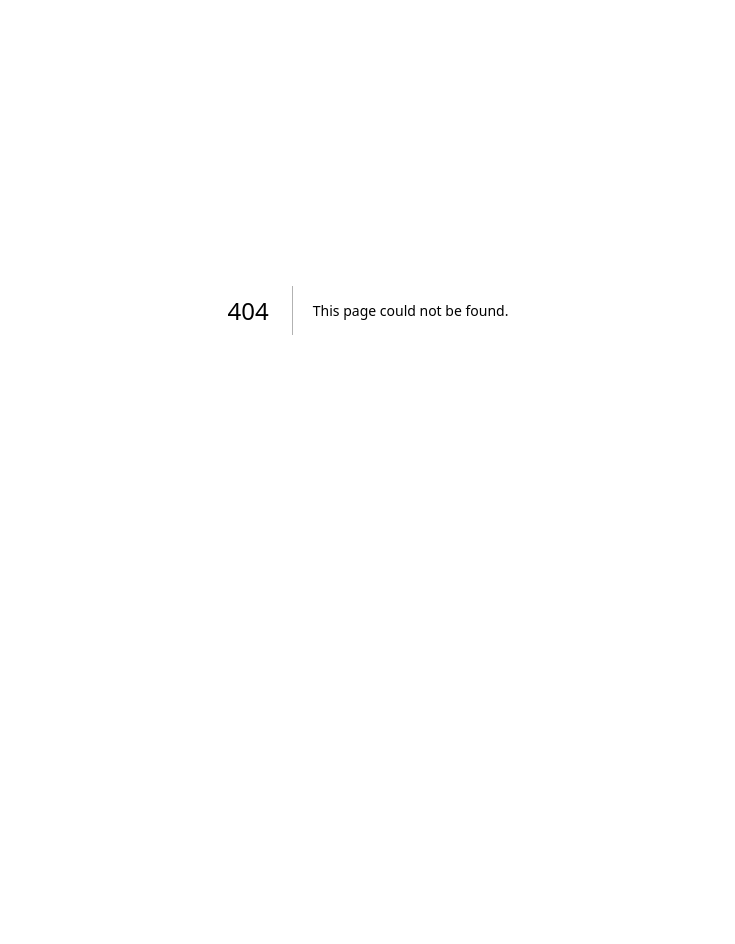
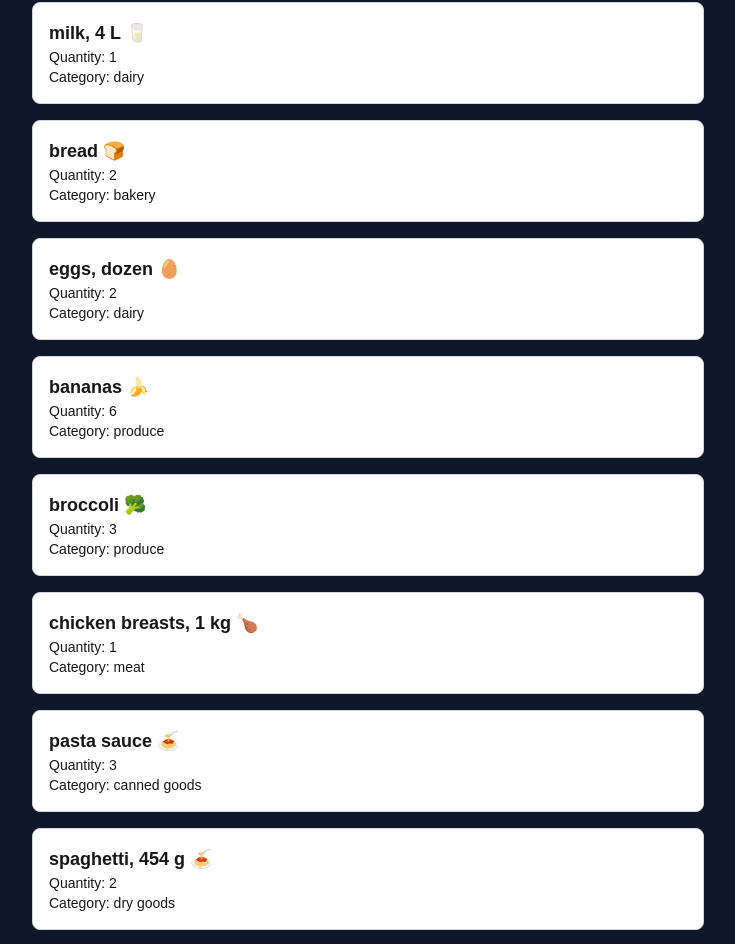
Before and after one commit to Amazinglorrie/cprg306-assignments, a Next.js app: page /week-3 in a window 1280 px wide. Before the commit this address had no page. Shown: the part 90-1034 px from the top of the page, without its empty margins (272-1007 px from the left). Before the commit the page ends 800 px from the top, so only its background shows below. Built offline with nearby package versions, Linux system fonts and the light colour scheme.

Commit message:
week-3 Assignment

```diff
--- /dev/null
+++ b/app/week-3/GroceryItem.js
@@ -0,0 +1,9 @@
+export default function GroceryItem({ name, quantity, category }) {
+  return (
+    <li className="p-4 mb-4 bg-white border border-gray-300 rounded-lg">
+      <div className="text-lg font-semibold">{name}</div>
+      <div className="text-sm">Quantity: {quantity}</div>
+      <div className="text-sm">Category: {category}</div>
+    </li>
+  );
+}
--- /dev/null
+++ b/app/week-3/GroceryItemList.js
@@ -0,0 +1,91 @@
+import GroceryItem from './GroceryItem';
+
+export default function GroceryItemList() {
+ const item1 = {
+  name: "milk, 4 L 🥛",
+  quantity: 1,
+  category: "dairy",
+};
+
+const item2 = {
+  name: "bread 🍞",
+  quantity: 2,
+  category: "bakery",
+};
+
+const item3 = {
+  name: "eggs, dozen 🥚",
+  quantity: 2,
+  category: "dairy",
+};
+
+const item4 = {
+  name: "bananas 🍌",
+  quantity: 6,
+  category: "produce",
+};
+
+const item5 = {
+  name: "broccoli 🥦",
+  quantity: 3,
+  category: "produce",
+};
+
+const item6 = {
+  name: "chicken breasts, 1 kg 🍗",
+  quantity: 1,
+  category: "meat",
+};
+
+const item7 = {
+  name: "pasta sauce 🍝",
+  quantity: 3,
+  category: "canned goods",
+};
+
+const item8 = {
+  name: "spaghetti, 454 g 🍝",
+  quantity: 2,
+  category: "dry goods",
+};
+
+const item9 = {
+  name: "toilet paper, 12 pack 🧻",
+  quantity: 1,
+  category: "household",
+};
+
+const item10 = {
+  name: "paper towels, 6 pack",
+  quantity: 1,
+  category: "household",
+};
+
+const item11 = {
+  name: "dish soap 🍽️",
+  quantity: 1,
+  category: "household",
+};
+
+const item12 = {
+  name: "hand soap 🧼",
+  quantity: 4,
+  category: "household",
+};
+  return (
+    <ul>
+      <GroceryItem name={item1.name} quantity={item1.quantity} category={item1.category} />
+      <GroceryItem name={item2.name} quantity={item2.quantity} category={item2.category} />
+      <GroceryItem name={item3.name} quantity={item3.quantity} category={item3.category} />
+      <GroceryItem name={item4.name} quantity={item4.quantity} category={item4.category} />
+      <GroceryItem name={item5.name} quantity={item5.quantity} category={item5.category} />
+      <GroceryItem name={item6.name} quantity={item6.quantity} category={item6.category} />
+      <GroceryItem name={item7.name} quantity={item7.quantity} category={item7.category} />
+      <GroceryItem name={item8.name} quantity={item8.quantity} category={item8.category} />
+      <GroceryItem name={item9.name} quantity={item9.quantity} category={item9.category} />
+      <GroceryItem name={item10.name} quantity={item10.quantity} category={item10.category} />
+      <GroceryItem name={item11.name} quantity={item11.quantity} category={item11.category} />
+      <GroceryItem name={item12.name} quantity={item12.quantity} category={item12.category} />
+    </ul>
+  );
+}
--- /dev/null
+++ b/app/week-3/page.js
@@ -0,0 +1,12 @@
+import GroceryItemList from './GroceryItemList';
+
+export default function Page() {
+  return (
+    <main className="bg-slate-900 min-h-screen p-8">
+      <div className="max-w-2xl mx-auto">
+        <h1 className="text-3xl font-bold mb-6 text-white">Shopping List</h1>
+        <GroceryItemList />
+      </div>
+    </main>
+  );
+}
```
Also changed, not shown: 1 other file (tests, documents, lock files or other folders).
